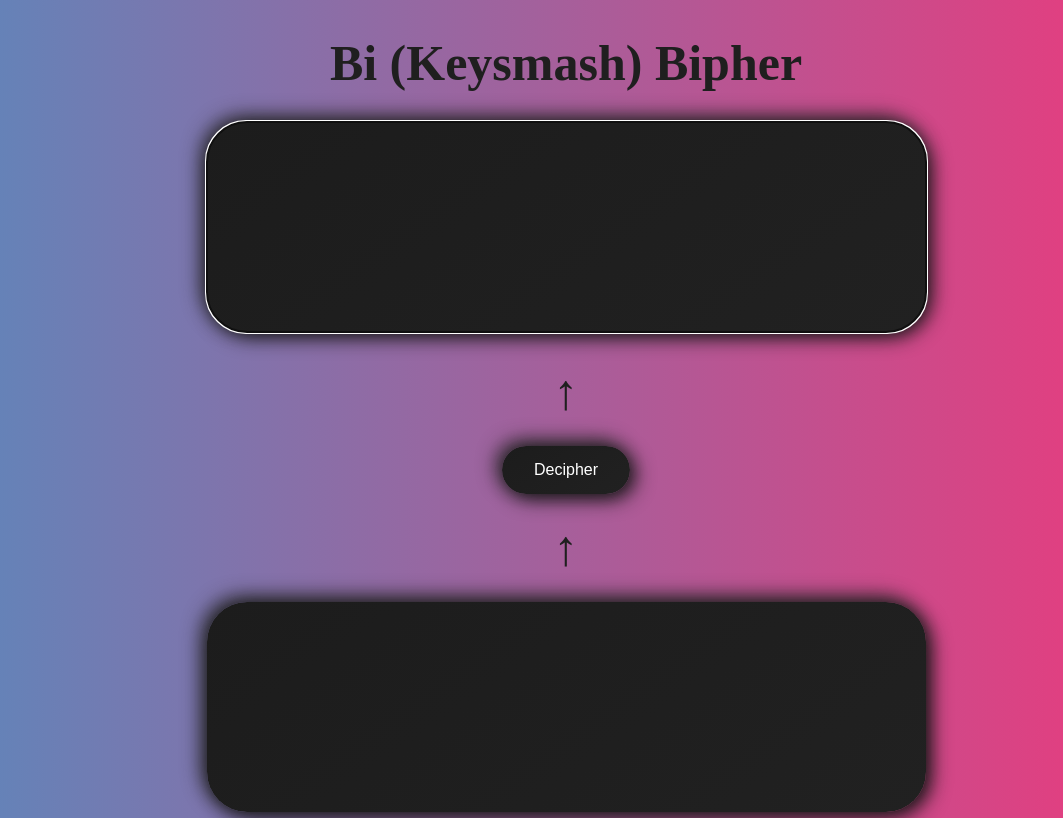
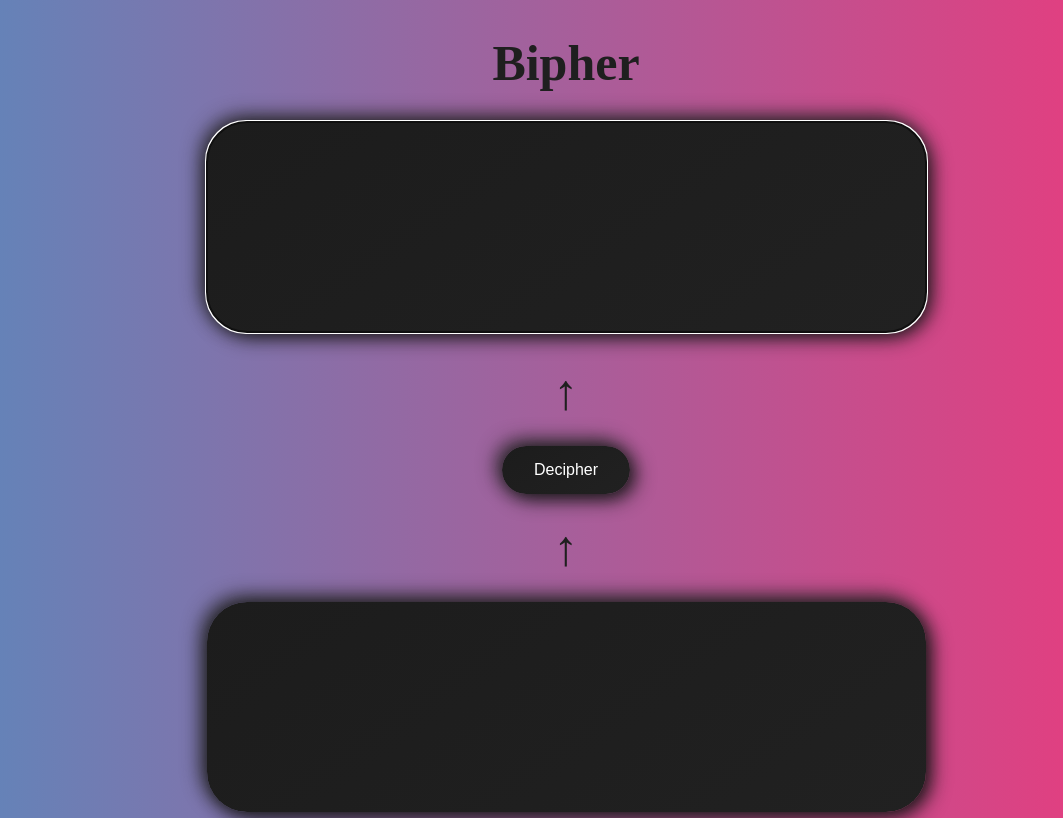
Before and after one commit to p4rty4nimAl/p4rty4nimAl.github.io, a plain HTML site: page projects/biCipher/index.html in a window 1280 px wide. Shown: the whole page, without its empty margins (74-1137 px from the left). Drawn offline with Linux system fonts and the light colour scheme.

Commit message:
Update index.html

```diff
--- a/projects/biCipher/index.html
+++ b/projects/biCipher/index.html
@@ -2,13 +2,13 @@
 <html lang="en">
   <head>
     <meta http-equiv="Content-Type" content="text/html; charset=UTF-8">
-	   <title>Bi (Keysmash) Bipher</title>
+	   <title>Bipher</title>
 	   <link href="/css/style.css" rel="stylesheet" type="text/css" />
 	   <link href="/css/home.css" rel="stylesheet" type="text/css" />
      <script src="script.js"></script>
 	</head>
   <body>
-    <h1>Bi (Keysmash) Bipher</h1>
+    <h1>Bipher</h1>
     <p>
       <textarea id="input" cols="80" rows="12" autofocus="" onkeyup="encipher()" onchange="encipher()"></textarea>
     </p>
```
